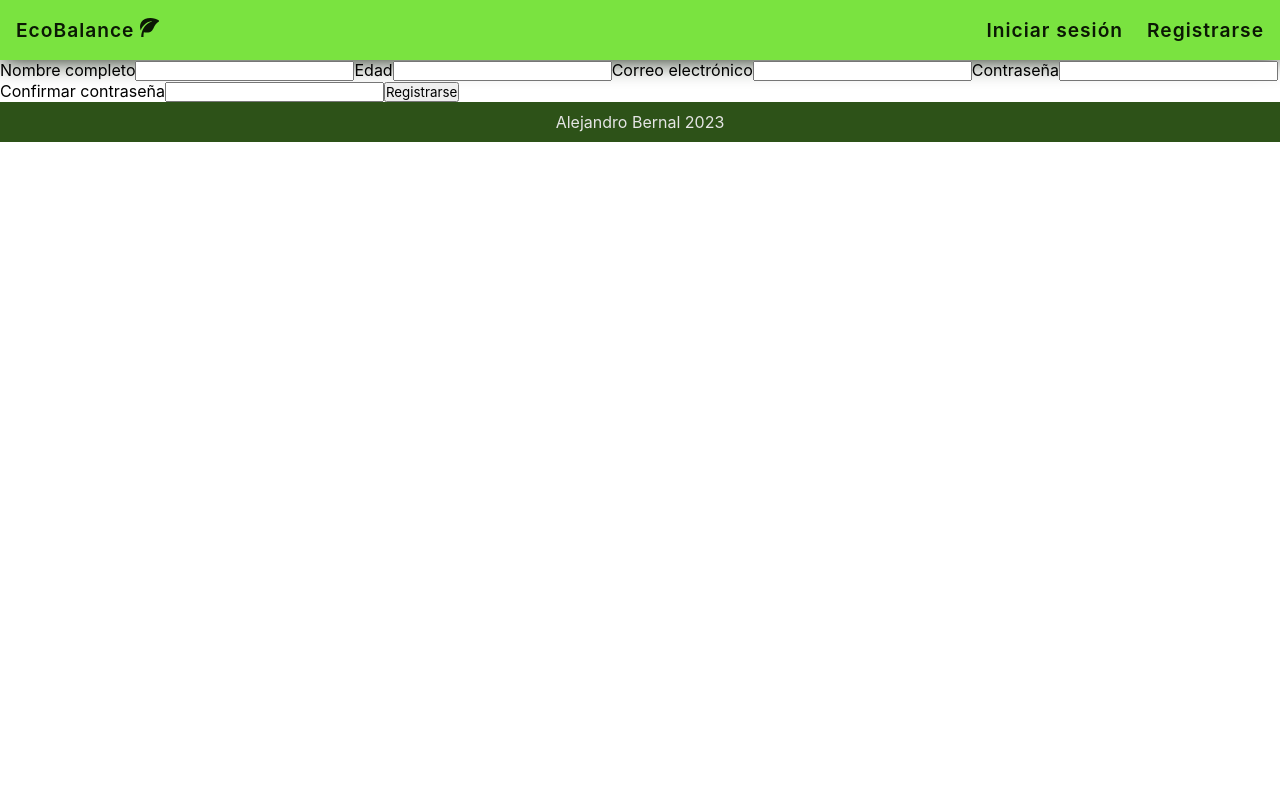
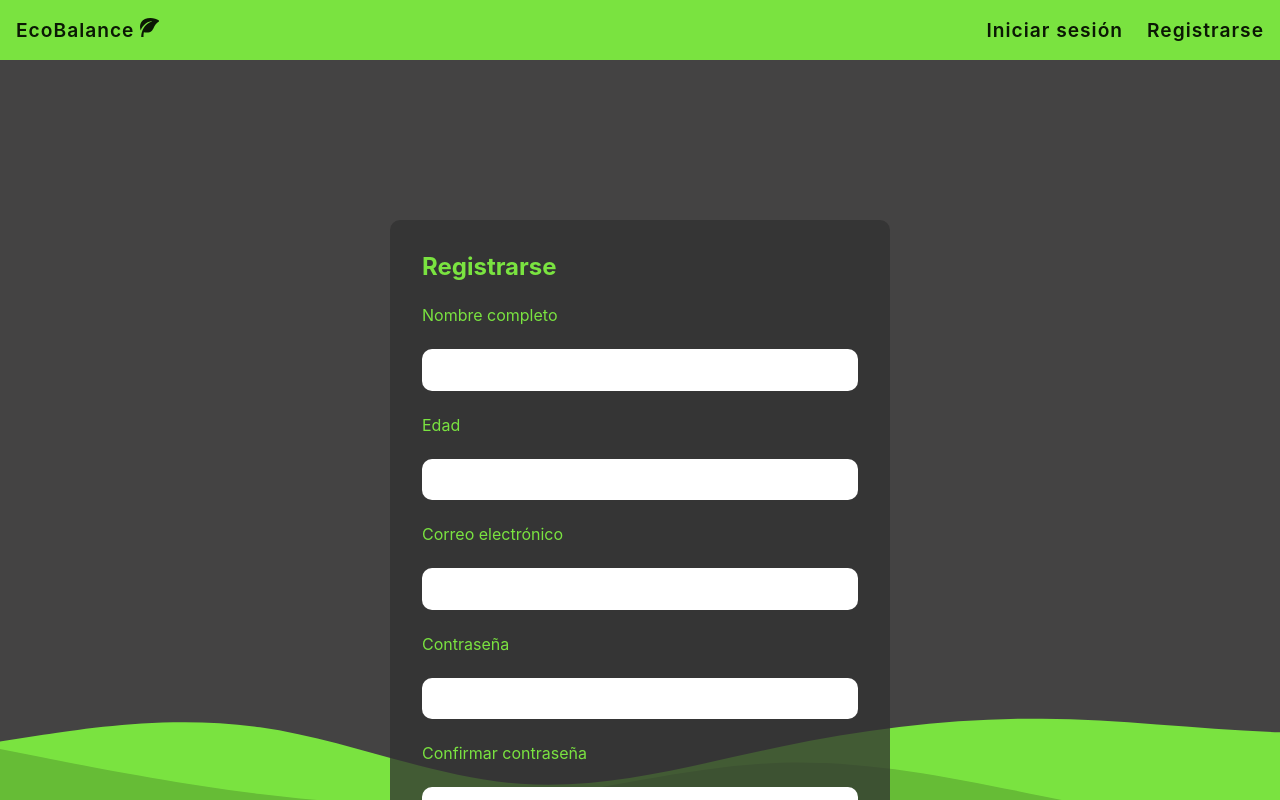
Before and after one commit to Alejandro-Bernal-M/ecobalance, a Next.js app: page /register in a window 1280 px wide. Shown: the top 800 px of the page. Built offline with nearby package versions, Linux system fonts and the light colour scheme; no server answers.

Commit message:
Add register style

```diff
--- a/src/app/login/login.module.css
+++ b/src/app/login/login.module.css
@@ -39,6 +39,6 @@
   align-self: center;
   border: none;
   font-size: var(--font-size-1);
-  font-weight: 500;
+  font-weight: 600;
   cursor: pointer;
 }
--- a/src/app/register/page.tsx
+++ b/src/app/register/page.tsx
@@ -70,8 +70,9 @@ function RegisterPage() {
 }
 
   return (
-    <div>
-      <form onSubmit={handleSubmit}>
+    <section className={styles.section}>
+      <form onSubmit={handleSubmit} className={styles.form}>
+        <h1>Registrarse</h1>
         <label htmlFor="name">Nombre completo</label>
         <input type="text" name="fullname" id="name" />
         <label htmlFor="age">Edad</label>
@@ -82,9 +83,9 @@ function RegisterPage() {
         <input type="password" name="password" id="password" />
         <label htmlFor="password_confirmation">Confirmar contraseña</label>
         <input type="password" name="password_confirmation" id="password_confirmation" />
-        <button type="submit">Registrarse</button>
+        <button type="submit" className={styles.btn}>Registrarse</button>
       </form>
-    </div>
+    </section>
   )
 }
 
--- a/src/app/register/register.module.css
+++ b/src/app/register/register.module.css
@@ -0,0 +1,44 @@
+.section {
+  width: 100%;
+  min-height: 100% !important;
+  height: auto;
+  display: flex;
+  flex-direction: column;
+  align-items: center;
+  background-image: url('../../assets/background-waves-3.svg');
+  background-repeat: no-repeat;
+  background-size: cover;
+  color: var(--color-1);
+  padding: 20vh 0;
+}
+
+.form {
+  width: 80%;
+  max-width: 500px;
+  height: auto;
+  padding: var(--space-3);
+  display: flex;
+  flex-direction: column;
+  gap: var(--space-2);
+  background: var(--background-color-1-transparent);
+  border-radius: 10px;
+}
+
+.form input {
+  border-radius: 10px;
+  padding: var(--space-0);
+  border: none;
+}
+
+.btn {
+  width: 120px;
+  height: 40px;
+  background-color: var(--color-1);
+  color: var(--color-3);
+  border-radius: 10px;
+  align-self: center;
+  border: none;
+  font-size: var(--font-size-1);
+  font-weight: 600;
+  cursor: pointer;
+}
```
